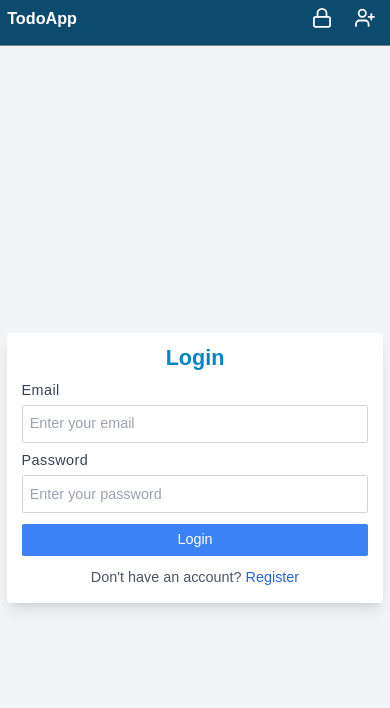
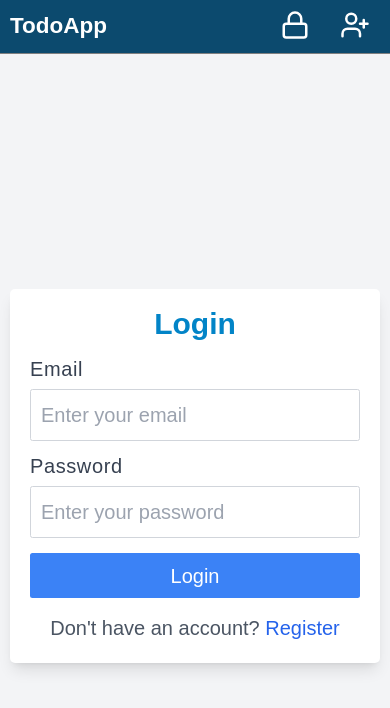
Before and after one commit to Muskan-7867/Full-stack-todo-app, a Next.js app: page /login in a window 390 px wide. Shown: the top 708 px of the page. Built offline with nearby package versions, Linux system fonts and the light colour scheme.

Commit message:
global css

```diff
--- a/src/app/globals.css
+++ b/src/app/globals.css
@@ -13,16 +13,21 @@
 }
 
 /* global.css */
+/* Light Theme (Default) */
 body {
-    /* Default light mode styles */
-    background-color: #fff;
-    color: #000;
+    @apply  text-black;
+    transition: background-color 0.3s ease, color 0.3s ease;
   }
 
+  /* Dark Theme */
   body.dark {
-    /* Dark mode styles */
-    background-color: #000;
-    color: #fff;
+    @apply bg-gray-900 text-white;
+    transition: background-color 0.3s ease, color 0.3s ease;
+  }
+
+  /* Optional: Style the Theme Toggle Button Further */
+  .theme-toggle-button {
+    @apply flex items-center justify-center;
   }
 
 html {
@@ -175,114 +180,3 @@ label {
     background-color: #c03955;
     transform: scale(1.05);
 }
-
-/*===================*/
-/* Responsive Design */
-/*====================*/
-
-@media (max-width: 768px) {
-    html {
-        font-size: 50%;
-    }
-
-    nav {
-        width: 100%;
-        padding: 1rem;
-        border-bottom: .1rem solid gray;
-    }
-
-    nav a {
-        font-size: 1.8rem;
-    }
-
-    form input {
-        width: 100%;
-        font-size: 1.4rem;
-    }
-
-    form button {
-        margin-left: 1rem;
-        padding: .6rem 2rem;
-        font-size: 1.4rem;
-    }
-
-    .main-task li {
-        width: 100%;
-        grid-template-columns: 1fr 1fr 1fr;
-        padding: 1rem;
-    }
-
-    .main-task li button {
-        width: auto;
-        padding: .4rem 1rem;
-        font-size: 1.2rem;
-    }
-}
-
-@media (max-width: 480px) {
-    html {
-        font-size: 45%;
-    }
-
-    main {
-        margin-top: 5rem;
-    }
-
-    main h2 {
-        font-size: 2.5rem;
-        margin-bottom: 3rem;
-    }
-
-    nav {
-        flex-direction: column;
-        align-items: flex-start;
-    }
-
-    nav a {
-        font-size: 1.6rem;
-        margin-bottom: 1rem;
-    }
-
-    form input {
-        font-size: 1.2rem;
-    }
-
-    form button {
-        padding: .6rem 1.5rem;
-        font-size: 1.2rem;
-    }
-
-    .main-task li {
-        grid-template-columns: 1fr;
-        font-size: 1.2rem;
-    }
-
-    .main-task li button {
-        width: 100%;
-        padding: .4rem;
-    }
-}
-
-/*===================*/
-/* Keyframes */
-/*====================*/
-
-@keyframes fadeIn {
-    from {
-        opacity: 0;
-    }
-    to {
-        opacity: 1;
-    }
-}
-
-@keyframes slideDown {
-    from {
-        transform: translateY(-20px);
-        opacity: 0;
-    }
-    to {
-        transform: translateY(0);
-        opacity: 1;
-    }
-}
```
